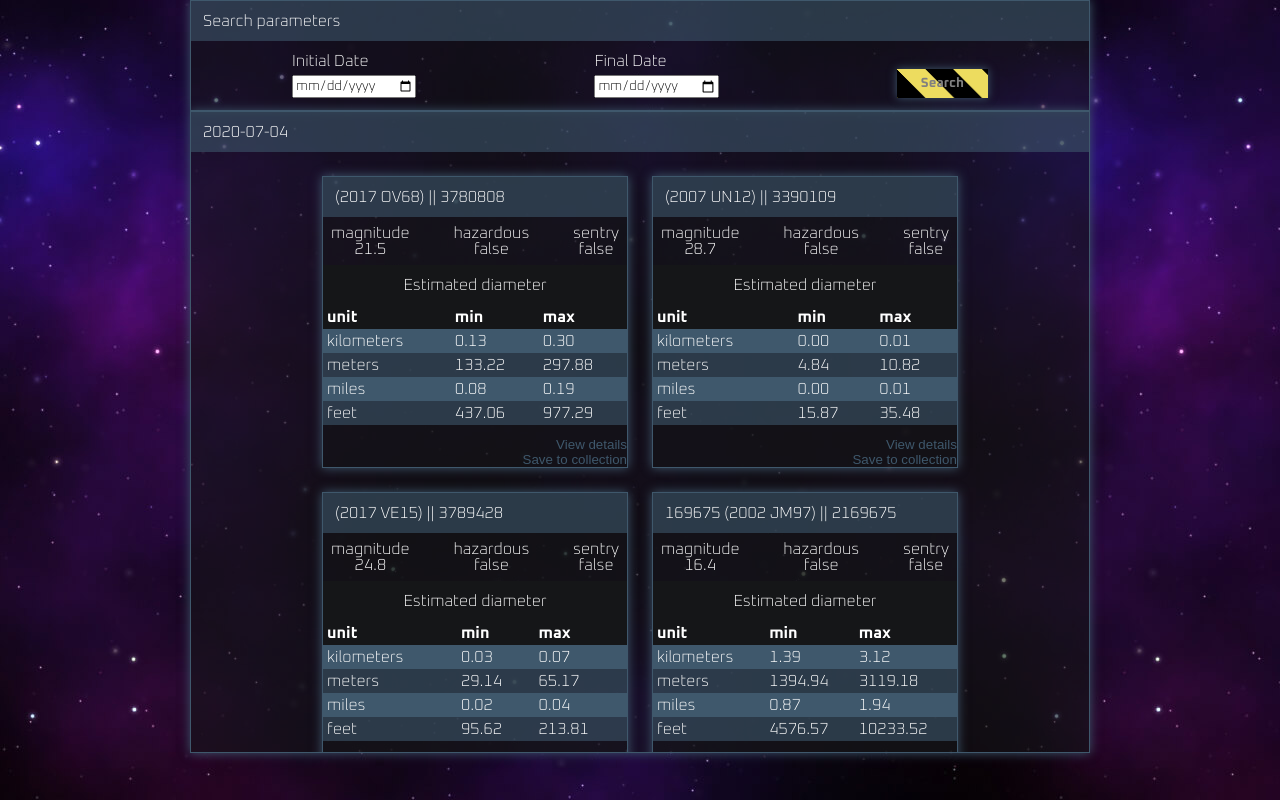
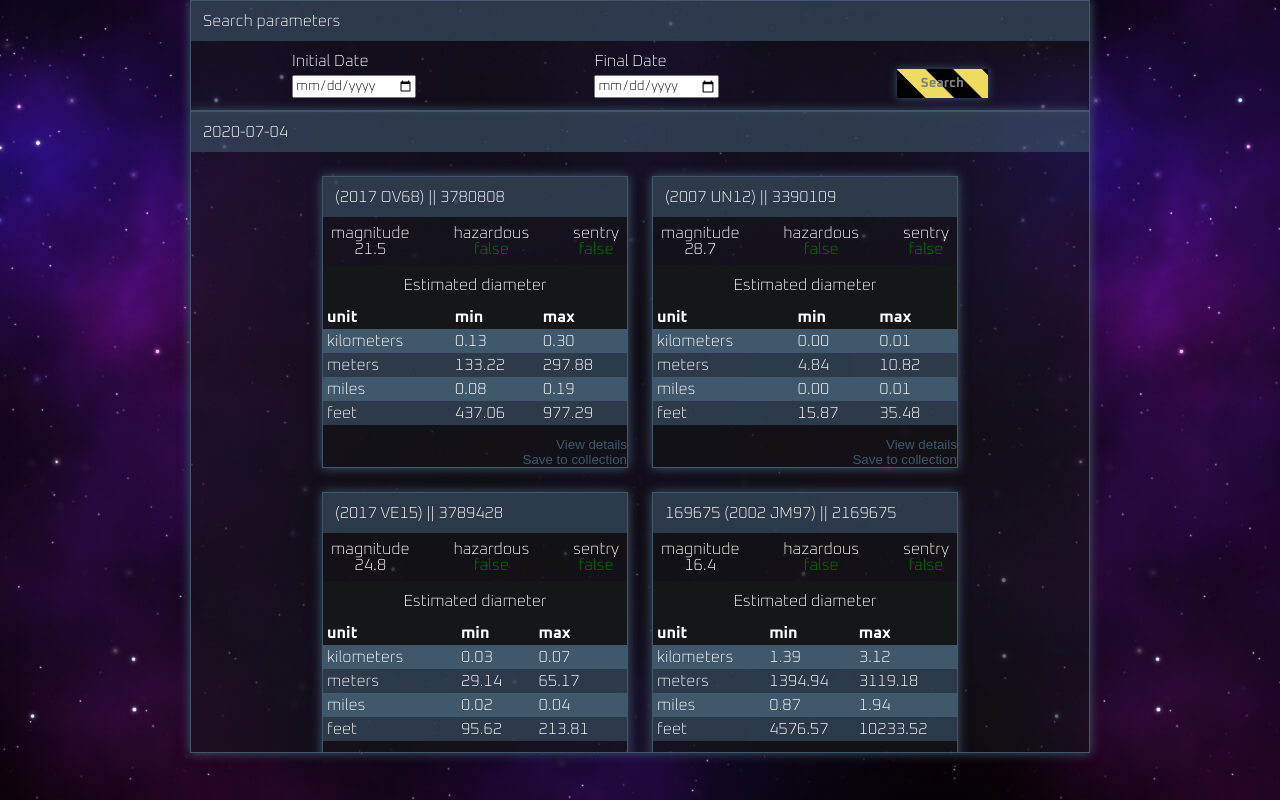
Before and after one commit to nickojs/near-earth-objects, a React (Create React App) app: page / in a window 1280 px wide. Built offline with nearby package versions, Linux system fonts and the light colour scheme.

Commit message:
Styled boolean properties

```diff
--- a/src/components/NeoList/Neo/Neo.js
+++ b/src/components/NeoList/Neo/Neo.js
@@ -32,11 +32,11 @@ const Neo = ({ object }) => {
         </S.NeoSubDataInfo>
         <S.NeoSubDataInfo>
           <p>hazardous</p>
-          <p>{String(object.hazardous)}</p>
+          <S.NeoBoolean bool={object.hazardous}>{String(object.hazardous)}</S.NeoBoolean>
         </S.NeoSubDataInfo>
         <S.NeoSubDataInfo>
           <p>sentry</p>
-          <p>{String(object.sentry)}</p>
+          <S.NeoBoolean bool={object.sentry}>{String(object.sentry)}</S.NeoBoolean>
         </S.NeoSubDataInfo>
       </S.NeoSubData>
       <S.NeoTable>
--- a/src/components/NeoList/Neo/styles.js
+++ b/src/components/NeoList/Neo/styles.js
@@ -19,6 +19,10 @@ export const NeoSubData = styled.ul`
 
 export const NeoSubDataInfo = styled.li`
   text-align: center;
+`;
+
+export const NeoBoolean = styled.p`
+  color: ${({ bool }) => (bool ? 'red' : 'green')};
 `;
 
 export const NeoBtn = styled.button`
```
